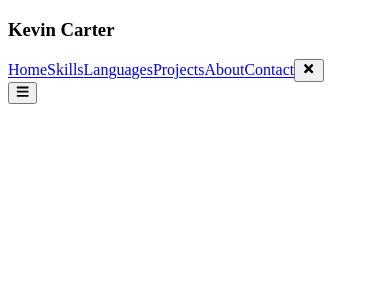
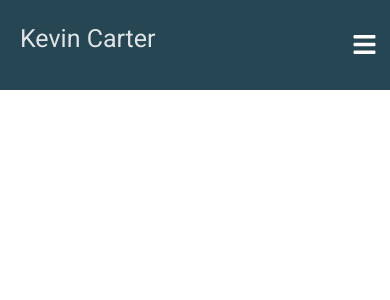
Before and after one commit to kvncrtr/portfolio, a React (Vite) app: page / in a window 390 px wide. Shown: the top 300 px of the page. Built offline with nearby package versions, Linux system fonts and the light colour scheme.

Commit message:
add css styles

```diff
--- a/src/components/Navbar.jsx
+++ b/src/components/Navbar.jsx
@@ -19,12 +19,12 @@ export default function Navbar() {
             <a href='/#'>Projects</a>
             <a href='/#'>About</a>
             <a href='/#'>Contact</a>
-            <button classsName={'nav--button nav--close-button'} onClick={showNavbar}>
+            <button className={'nav--button nav--close-button'} onClick={showNavbar}>
                <FaTimes />
             </button>
          </nav>
 
-         <button classsName={'nav--button'} onClick={showNavbar}>
+         <button className={'nav--button'} onClick={showNavbar}>
             <FaBars />
          </button>
       </header>
--- a/src/styles/app.css
+++ b/src/styles/app.css
@@ -0,0 +1,143 @@
+@import url('https://fonts.googleapis.com/css2?family=Poppins:wght@100;300;400;500;700&family=Roboto:wght@100;400;700&display=swap');
+
+:root {
+--primary: #264653;
+--primary-light: #E0E4E6;
+--secondary: #2a9d8f;
+--accent: #e9c46a;
+--accent2: #f4a261;
+--accent3: #e76f51;
+--light: #FEFDFB;
+--white: #ffffff;
+}
+
+* {
+   margin: 0;
+   padding: 0;
+   box-sizing: 0;
+   font-family: 'Roboto', Tahoma, Verdana, Segoe, sans-serif;
+   font-weight: 400;
+}
+
+html {
+   font-size: 10px;
+}
+
+header {
+   padding-top: 2rem;
+   padding-right: 3rem;
+   height: 7rem;
+   display: grid;
+   grid-template-columns: 1fr 4fr;
+   align-items: center;
+   font-size: 1.5rem;
+   color: var(--primary-light);
+   background-color: var(--primary);
+}
+
+header .nav--button {
+   padding: 0.5rem;
+   border: none;
+   cursor: pointer;
+   outline: none;
+   background: transparent;
+   color: var(--light);
+   visibility: hidden;
+   opacity: 0;
+}
+
+nav {
+   margin: 0 auto;
+   width: 90%;
+   position: relative;
+   display: flex;
+   justify-content: space-between;
+   align-items: center;
+}
+
+.navbar--container h3 {
+   margin-left: 2rem;
+   font-size: 2.5rem;
+}
+
+nav a {
+   color: var(--light);
+   text-decoration: none;
+}
+
+nav a:hover {
+   color: var(--secondary);
+}
+
+@media only screen and (max-width: 1024px) {
+   .nav--button {
+      margin-bottom: 15px;
+      margin-left: 85%;
+   }
+
+   .nav--close-button {
+      padding: 0;
+      margin: 0;
+      position: absolute;
+      top: 25px;
+      right: 60px;
+   }
+
+
+   header h3 {
+      width: 20rem;
+      margin-bottom: 33px;
+   }
+
+   header .nav--button {
+      font-size: 2.5rem;
+      visibility: visible;
+      opacity: 1;
+   }
+
+   header nav {
+      height: 30%;
+      width: 100%;
+      position: fixed;
+      top: 0;
+      left: 0;
+      display: flex;
+      background-color: var(--accent3);
+      align-items: center;
+      justify-content: center;
+      gap: 1.5rem;
+      transition: 0.5s;
+      transform: translateY(-100vh);
+   }
+
+   header .responsive--nav {
+      display: flex;
+      padding: 5% 0;
+      transform: none;
+      flex-direction: column;
+      justify-content: space-between;
+   }
+}
+
+@media only screen and (max-width: 777px) {
+   header h3 {
+      width: 20rem;
+   }
+
+   .nav--close-button {
+      float: right;
+   }
+
+   .nav--button {
+      margin-right: -30px;
+      margin-bottom: 15px;
+   }
+
+   header .responsive--nav {
+      padding: 5% 0;
+      display: flex;
+      flex-direction: column;
+      justify-content: space-between;
+      transform: none;
+   }
+}
```
